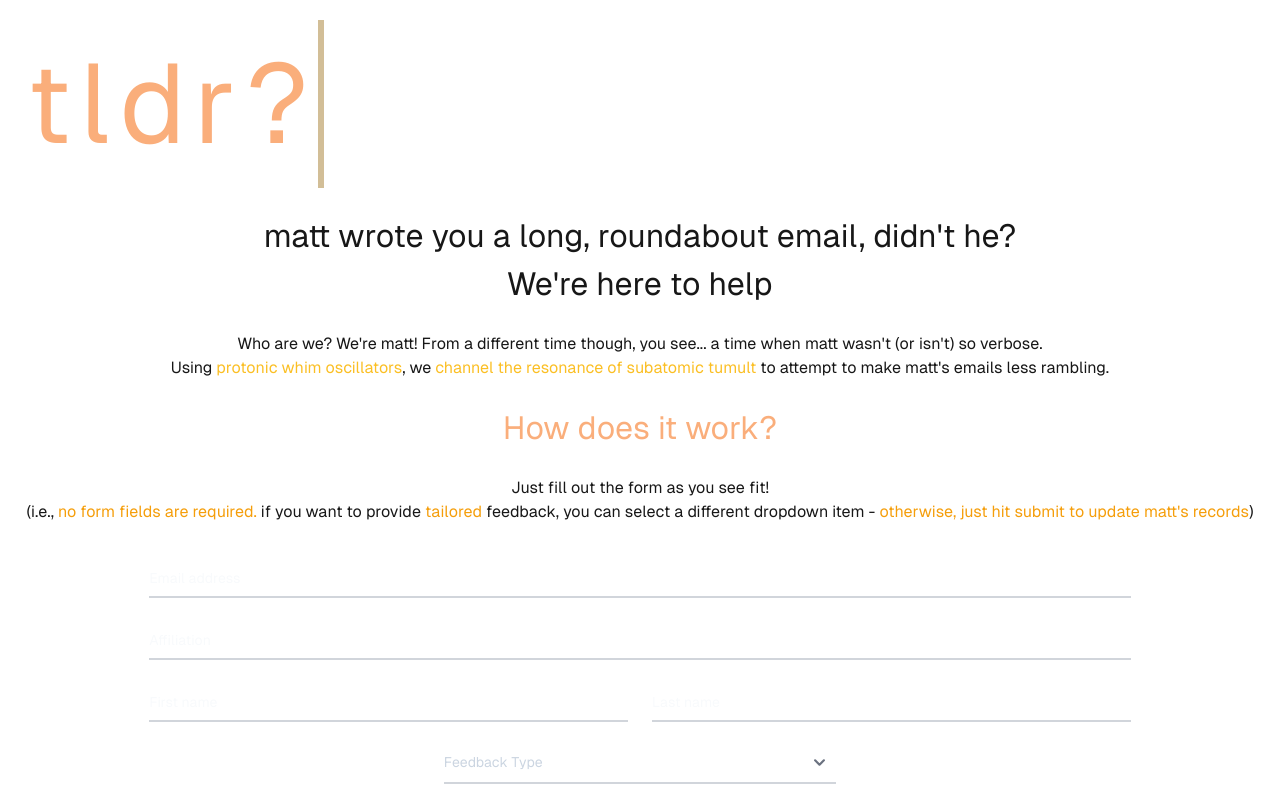
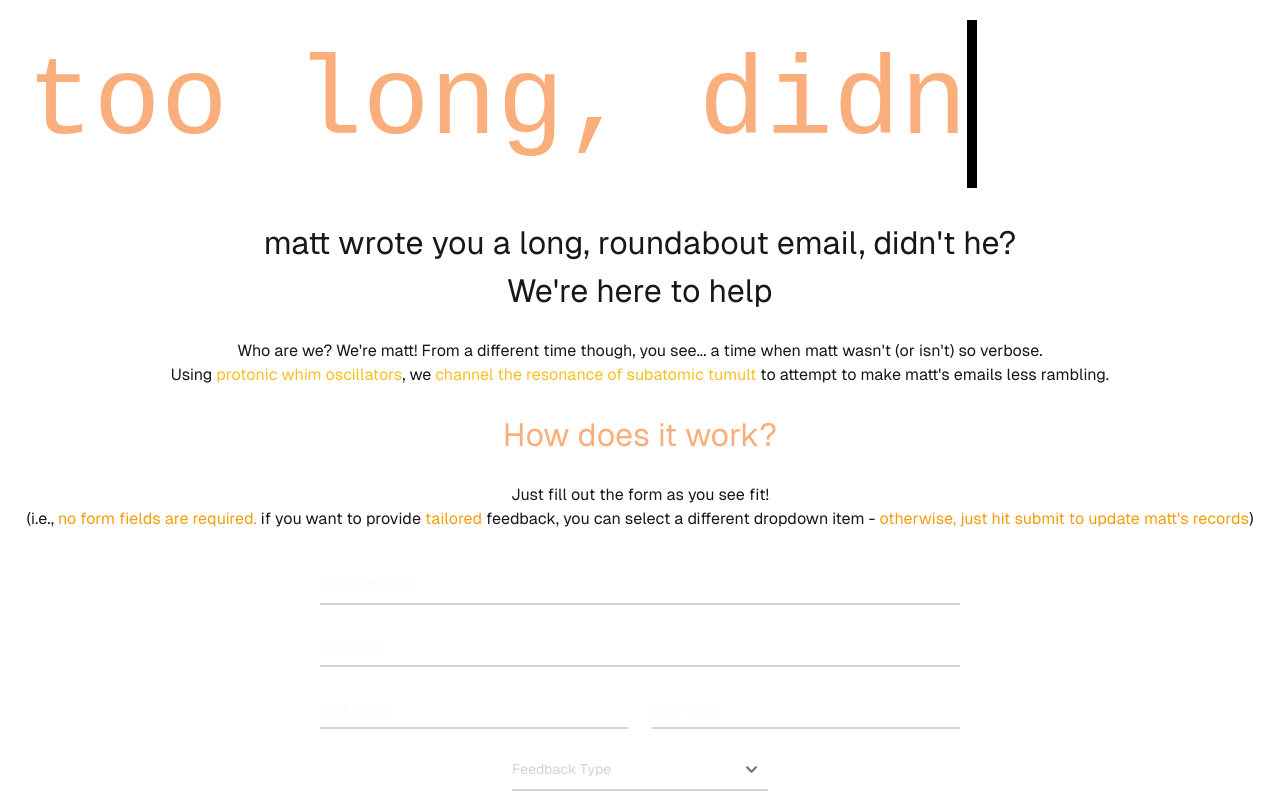
Before and after one commit to mfwolffe/terse, a Next.js app: page / in a window 1280 px wide. Shown: the top 800 px of the page. Built offline with nearby package versions, Linux system fonts and the light colour scheme.

Commit message:
component version of typewriter

```diff
--- /dev/null
+++ b/declaration.d.ts
@@ -0,0 +1,4 @@
+declare module '*.module.css' {
+  const classes: { [key: string]: string };
+  export default classes;
+}
--- a/package.json
+++ b/package.json
@@ -19,6 +19,7 @@
     "react-icons": "^5.4.0"
   },
   "devDependencies": {
+    "@types/css-modules": "^1.0.5",
     "@types/node": "^20",
     "@types/react": "^19",
     "@types/react-dom": "^19",
--- a/src/app/components/ComplaintForm.tsx
+++ b/src/app/components/ComplaintForm.tsx
@@ -113,8 +113,8 @@ const ComplaintRadio = ({ minutes=-1, setMinutes }) => {
   }, [minutes])
 
 return (
-      // TODO matt fix this lol
-      <div className="w-100 ml-auto mr-auto text-center">
+      // TODO matt fix this lol (????)
+      <div className="w-3/5 ml-auto mr-auto text-center">
         <label htmlFor="bedrooms-input" className="block mb-2 text-sm font-medium">Choose quantity:</label>
         <div className="relative flex items-center max-w-[11rem] ml-auto mr-auto">
             <button disabled={+minutes == 0} onClick={() => setMinutes(+minutes - 1)} type="button" id="decrement-button" data-input-counter-decrement="bedrooms-input" className="bg-gray-100 dark:bg-gray-700 dark:hover:bg-gray-600 dark:border-gray-600 hover:bg-gray-200 border border-gray-300 rounded-s-lg p-3 h-11 focus:ring-gray-100 dark:focus:ring-gray-700 focus:ring-2 focus:outline-none">
--- a/src/app/components/Typewriter.tsx
+++ /dev/null
@@ -1,24 +0,0 @@
-"use client"
-
-import { useEffect, useState } from "react"
-
-const titleStr = 'tldr?';
-
-export default function Typewriter(text="tldr?", delay=50, variation=200) {
-  const [content, setContent] = useState('');
-
-  useEffect(() => {
-    const cursorPos = content.length;
-    if (cursorPos === text.length) return;
-
-    const typeDelay = 0 | Math.random() * variation + delay;
-
-    const timer = setTimeout(() => {
-      setContent(content + titleStr[cursorPos]);
-      clearTimeout(timer);
-    }, typeDelay);
-  }, [content])
-
-
-  return (<span>{content}<span className="cursor">|</span></span>)
-}
--- /dev/null
+++ b/src/app/components/Typewriter/Typewriter.module.css
@@ -0,0 +1,26 @@
+.typewriter {
+  display: inline-block;
+  font-family: monospace;
+  white-space: nowrap;
+  overflow: hidden;
+  border-right: 0.15em solid orange;
+  animation: blink-caret 0.75s step-end infinite;
+}
+
+.cursor {
+  display: inline-block;
+  width: 10px;
+  background-color: black;
+  animation: blink 0.7s infinite;
+}
+
+@keyframes blink {
+  0% { opacity: 1; }
+  50% { opacity: 0; }
+  100% { opacity: 1; }
+}
+
+@keyframes blink-caret {
+  from { border-right-color: transparent; }
+  to { border-right-color: orange; }
+}
--- /dev/null
+++ b/src/app/components/Typewriter/Typewriter.tsx
@@ -0,0 +1,70 @@
+import React, { useEffect, useState } from 'react';
+import styles from './Typewriter.module.css';
+import { randIntLeftInclusiveRange as randIntExcl } from '@/app/utils/common';
+import { randIntFromInclusiveRange as randIntIncl } from '@/app/utils/common';
+
+const Typewriter: React.FC = () => {
+  const [text, setText] = useState('');                 // the string to render w/ typewriter effect
+  const [isTerse, setIsTerse] = useState(false);        // basically, are we done?
+  const [isTyping, setIsTyping] = useState(true);       // are we typing to the intermediary?
+  const [isTersing, setIsTersing] = useState(false);    // are we typing to the final string?
+  const [isDeleting, setIsDeleting] = useState(false);  // are we in the process of deleting the intermediary string?
+
+  const final = 'tldr?';                      // final string to render
+  const intrmdry = 'too long, didn\'t read?'; // intermediary string (is typed out first, then deleted)
+
+  // thought about reversing the strings to simplify
+  // const dupeFinal = [...final].reverse().join("");
+  // const dupeIntrmdry = [...intrmdry].reverse().join("");
+
+  const PAUSESPEED = 700;
+
+  useEffect(() => {
+    const typewriterEffect = () => {
+      let timer: NodeJS.Timeout;
+      let basespeed = 24;
+      let speed = basespeed;
+
+      if (isTyping) {
+        if (text === intrmdry) {
+          setIsTyping(false);
+          setIsDeleting(true);
+        } else {
+          if (intrmdry[text.length] === '?')        speed = PAUSESPEED;
+          else if (intrmdry[text.length] === ',')   speed = basespeed * randIntIncl(8, 12);
+          else if (intrmdry[text.length] === '\'')  speed = basespeed * randIntIncl(4, 10);
+          else speed = basespeed;
+
+          timer = setTimeout(() => { setText(intrmdry.slice(0, text.length + 1)); }, speed);
+        }
+      }
+
+      else if (isDeleting) {
+        if (text === '') {
+          setIsDeleting(false);
+          setIsTersing(true);
+        } else timer = setTimeout(() => { setText(text.slice(0, -1)); }, basespeed / 2)
+      }
+
+      else if (isTersing) {
+        if (text === final) {
+          setIsTersing(false);
+          setIsTerse(true);
+        } else timer = setTimeout(() => { setText(final.slice(0, text.length + 1)); }, basespeed * 3/4);
+      }
+
+      return () => clearTimeout(timer);
+    };
+
+    const interval = setInterval(typewriterEffect, 100);
+    return () => clearInterval(interval);
+  }, [text, isDeleting, isTersing, isTerse, isTyping]);
+
+  return (
+    <div className='w-fit'>
+      <h1 className={styles.typewriter}>{text}<span className={styles.cursor}>|</span></h1>
+    </div>
+  );
+};
+
+export default Typewriter;
--- a/src/app/globals.css
+++ b/src/app/globals.css
@@ -72,85 +72,6 @@ button[type=submit]:hover {
   color: var(--sub-ground);
 }
 
-
-.typewriter {
-  text-transform: none !important;
-  overflow: hidden;
-  border-right: 0.056em solid var(--p2les);
-  white-space: nowrap;
-  margin: 0;
-  letter-spacing: 0.08em;
-  animation: typing 1.2s steps(12, end), blink-caret 0.66s step-end infinite;
+main {
+  width: 100vw;
 }
-
-@keyframes typing {
-  from {
-    width: 0;
-  }
-  to {
-    width: 100%;
-  }
-}
-@keyframes blink-caret {
-  from,
-  to {
-    border-color: transparent;
-  }
-  15% {
-    border-color: var(--p3les);
-  }
-}
-
-.form-underline {
-  text-decoration-color: var(--p2mid);
-
-}
-
-.cursor {
-  animation: 1s blink step-end infinite;
-}
-@keyframes blink {
-  from,
-  to {
-    color: transparent;
-  }
-  50% {
-    color: #000;
-  }
-}
-@-moz-keyframes blink {
-  from,
-  to {
-    color: transparent;
-  }
-  50% {
-    color: #000;
-  }
-}
-@-webkit-keyframes blink {
-  from,
-  to {
-    color: transparent;
-  }
-  50% {
-    color: #000;
-  }
-}
-@-ms-keyframes blink {
-  from,
-  to {
-    color: transparent;
-  }
-  50% {
-    color: #000;
-  }
-}
-@-o-keyframes blink {
-  from,
-  to {
-    color: transparent;
-  }
-  50% {
-    color: #000;
-  }
-}
--- a/src/app/page.tsx
+++ b/src/app/page.tsx
@@ -3,16 +3,18 @@
 import Head   from "next/head";
 import Image  from "next/image";
 
+import Typewriter     from "./components/Typewriter/Typewriter";
 import Transducer     from "./components/Transducer";
 import ComplaintForm  from "./components/ComplaintForm";
+
 
 import { Si1001Tracklists } from "react-icons/si";
 import { FontAwesomeIcon } from "@fortawesome/react-fontawesome";
 import { faGithub } from "@awesome.me/kit-361830ecc8/icons/classic/brands";
 
-const mattGH = <FontAwesomeIcon icon={faGithub} fontSize={20} />
+const mattIco = <Si1001Tracklists fontSize={20} />
+const mattGH  = <FontAwesomeIcon icon={faGithub} fontSize={20} />
 
-const mattIco = <Si1001Tracklists fontSize={20} />
 
 export default function Home() {
   return (
@@ -22,11 +24,7 @@ export default function Home() {
       </Head>
       <main className="flex flex-col gap-8 row-start-2  sm:items-start mt-0">
         <div className="ml-auto mr-auto text-center">
-          <div className="w-fit">
-            <h1 className="typewriter ml-auto mr-auto w-fit">
-              tldr?
-            </h1>
-          </div>
+          <Typewriter />
           <h3 className="w-10/12 ml-auto mr-auto mt-6">
             matt wrote you a long, roundabout email, didn't he?
           </h3>
@@ -57,7 +55,7 @@ export default function Home() {
           </p>
         </div>
 
-        <div className="flex-1 justify-center w-4/5  ml-auto mr-auto">
+        <div className="flex-1 justify-center w-1/2  ml-auto mr-auto">
           <ComplaintForm />
         </div>
 
--- /dev/null
+++ b/src/app/utils/common.ts
@@ -0,0 +1,99 @@
+/**
+ * @file  common utils/helpers that I constantly
+ *        find myself having to rewrite when working
+ *        in js. Add any helpers you may need here
+ *        as long as there are no namespace problems
+ *
+ * @author  Matt Wolffe @mfwolffe, and random people
+ *          around the web for certain functions that
+ *          are lost to time since I fill most of these
+ *          in from custom VSCode snippets.
+ *          lmk if you want that snippet file
+ */
+
+/**
+ * Slightly more reliable check on ability to parse
+ * a number from a string that doesn't require an ugly
+ * regex
+ *
+ * @param   {string}  str candidate string
+ * @returns {boolean} true if the string can be interpreted as a number,
+ *                    false otherwise
+ */
+const isNumber = (str: string): boolean => Number.isFinite(+str);
+
+/**
+ * Generates random integer in the range [min, max]
+ *
+ * @param   {number} min minimum possible value to generate (inclusive)
+ * @param   {number} max maximum possible value to generate (inclusive)
+ * @returns {number} a random integer between min and max, inclusive
+ */
+const randIntFromInclusiveRange = (min: number, max: number): number =>
+  Math.floor(Math.random() * (max - min + 1)) + min;
+
+/**
+ * Generates random integer in the range [min, max)
+ *
+ * NOTE: this is not typesafe, that is, if you pass it some obj
+ *       it will try to coerce said obj to a number.
+ *       In addition, if you pass it floating point values I believe
+ *       the distribution will not be uniform due to rounding bias
+ *
+ * @param   {number} min minimum possible value to generate (inclusive)
+ * @param   {number} max maximum possible value to generate (exclusive)
+ * @returns {number} a random integer between min (inclusive) and max (exclusive)
+ */
+const randIntLeftInclusiveRange = (min: number, max: number): number =>
+  Math.floor(Math.random() * (max - min) + min);
+
+/**
+ * This is essentially the same as randIntFromInclusiveRange,
+ * but is more performant.
+ *
+ * CAUTION: in using a bit shift (the `<< 0`), the operands are
+ *          treated as 32 bit 2's comp during computation, but
+ *          the resulting value is not necessarily returned as such.
+ *          Use this if for some very bizarre reason one of the other
+ *          RNGs is slow.
+ *          Note that this applies for all bitwise/binary operators
+ *
+ * @param   {number} min minimum possible value to generate (inclusive)
+ * @param   {number} max maximum possible value to generate (inclusive)
+ * @returns {number} a random integer in the range [min, max || 2^32-1]
+ */
+const fastRandomIntegerFromRange = (min: number, max: number): number =>
+  (Math.random() * (max - min + 1)) << 0;
+
+/**
+ * Generate a random boolean
+ *
+ * @param   {number} [prob=0.5] prob the desired probability for `true`
+ * @returns {boolean}           a boolean
+ */
+const randomBoolean = (prob: number = 0.5): boolean => Math.random() < prob;
+
+/**
+ * @see https://stackoverflow.com/a/54024653
+ *
+ * @author Kamil Kiełczewski (Stack Exchange)
+ * @param {number} hue
+ * @param {number} sat
+ * @param {number} val
+ * @returns {{}}
+ */
+const terseHSV2RGB = (hue: number, sat: number, val: number): {} => {
+  const generator = (n: number, k = (n + hue / 60) % 6) =>
+    val - val * sat * Math.max(Math.min(k, 4 - k, 1), 0);
+  return generator(5), generator(3), generator(1);
+};
+
+
+export {
+  isNumber,
+  terseHSV2RGB,
+  randomBoolean,
+  randIntFromInclusiveRange,
+  randIntLeftInclusiveRange,
+  fastRandomIntegerFromRange,
+}
```
Also changed, not shown: 1 other file (tests, documents, lock files or other folders).
